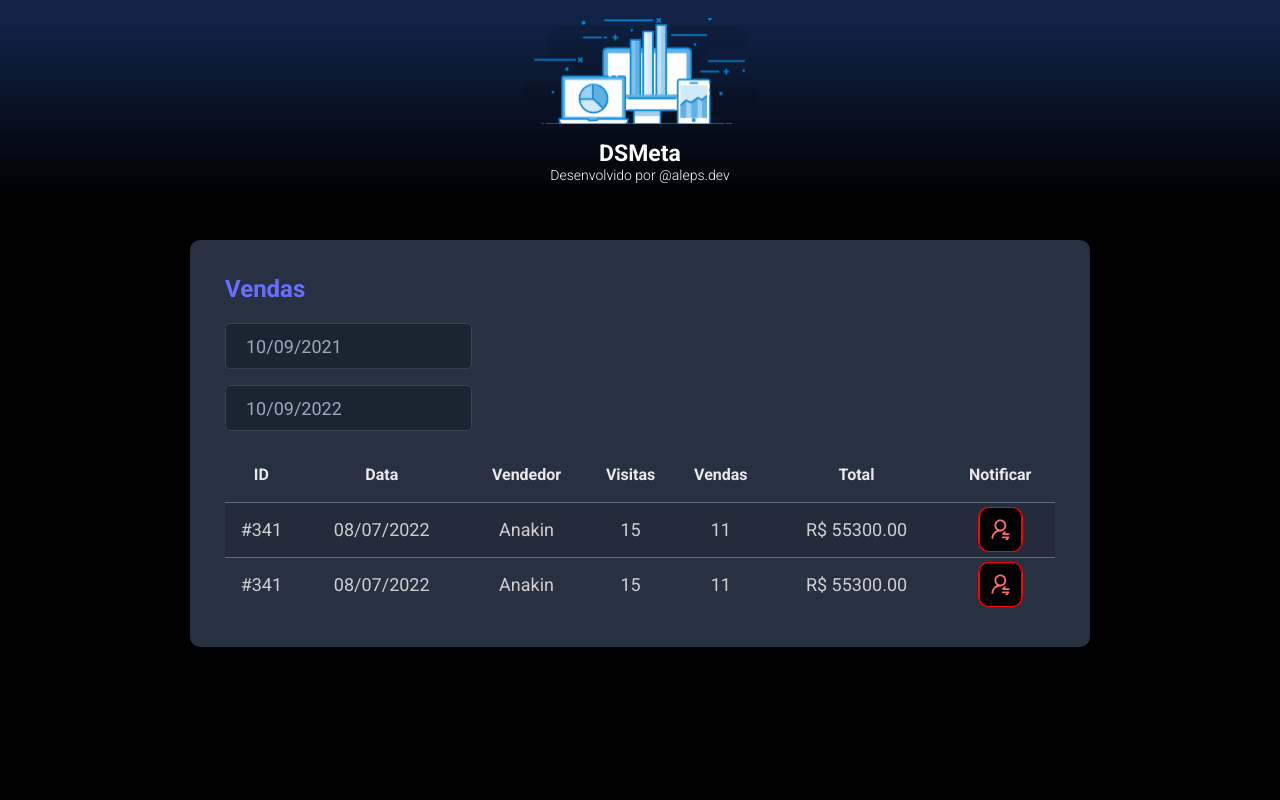
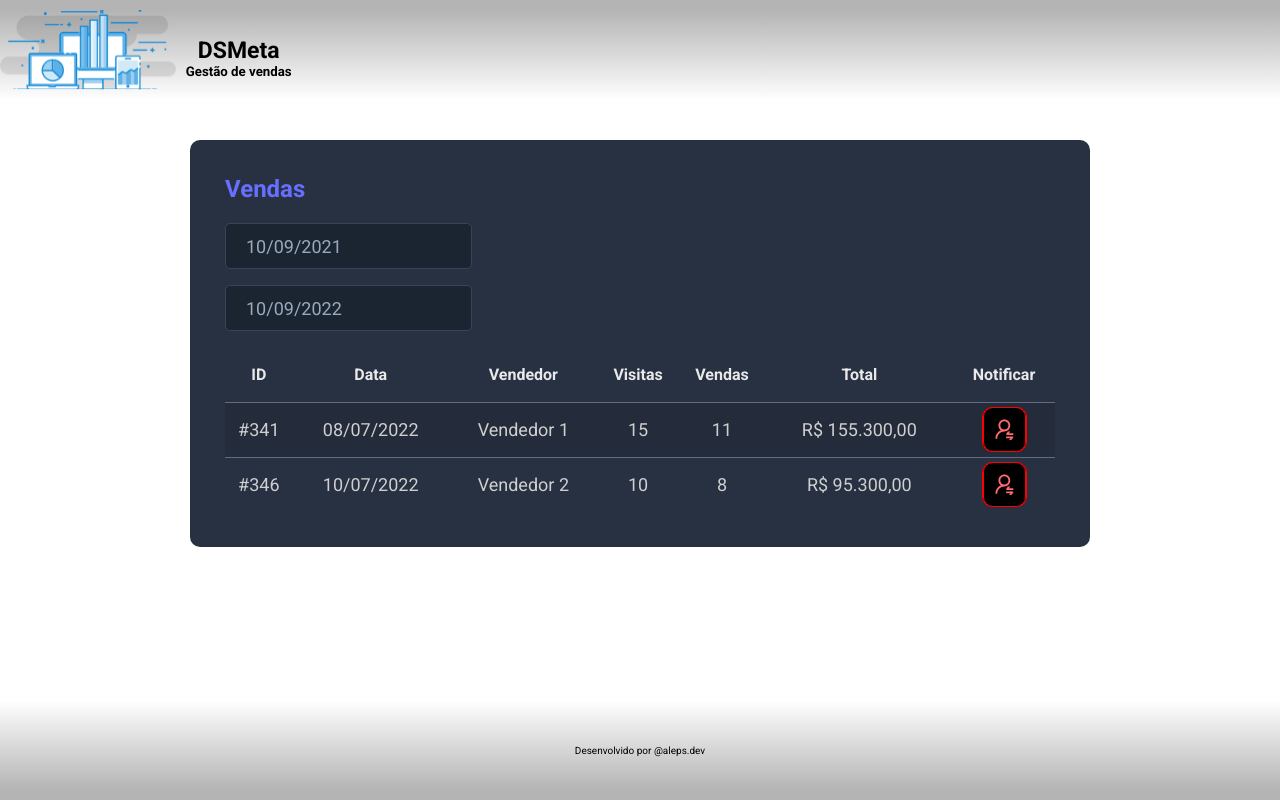
Before and after one commit to alepsdev/dsmeta-client, a React (Vite) app: page / in a window 1280 px wide. Built offline with nearby package versions, Linux system fonts and the light colour scheme.

Commit message:
style and add footer

```diff
--- a/src/App.tsx
+++ b/src/App.tsx
@@ -1,5 +1,7 @@
 import Header from "./components/Header"
 import SalesCard from "./components/SalesCard"
+import Footer from "./components/Footer"
+
 
 function App() {
   return(
@@ -12,6 +14,7 @@ function App() {
           </div>
         </section>
       </main>
+      <Footer/>
     </>
   )
 }
--- /dev/null
+++ b/src/components/Footer/index.tsx
@@ -0,0 +1,16 @@
+import "./styles.css"
+
+function Footer() {
+    return (
+        <footer>
+            <div className="dsmeta-credits-container">
+
+                <p>
+                    Desenvolvido por <a href="https://github.com/alepsdev">@aleps.dev</a>
+                </p>
+            </div>
+        </footer>
+    )
+}
+
+export default Footer
--- /dev/null
+++ b/src/components/Footer/styles.css
@@ -0,0 +1,18 @@
+footer {
+    background: linear-gradient(0deg,rgb(180, 180, 180) 10%, white 100%);
+    height: 100px;
+    width: 100%;
+    display: flex;
+    font-size: 10px;
+    align-items: center;
+    justify-content: center;
+    position: absolute;
+    bottom: 0;
+}
+
+.dsmeta-credits-container {
+    display: flex;
+    flex-direction: column;
+    align-items: center;
+    color: black;
+}
--- a/src/components/Header/index.tsx
+++ b/src/components/Header/index.tsx
@@ -6,10 +6,10 @@ function Header() {
         <header>
             <div className="dsmeta-logo-container">
                 <img src={logo} alt="DSMeta" />
+            </div>
+            <div className="dsmeta-logo-container">
                 <h1>DSMeta</h1>
-                <p>
-                    Desenvolvido por <a href="https://github.com/alepsdev">@aleps.dev</a>
-                </p>
+                <h5>Gestão de vendas</h5>
             </div>
         </header>
     )
--- a/src/components/Header/styles.css
+++ b/src/components/Header/styles.css
@@ -1,24 +1,28 @@
 header {
-    background: linear-gradient(180deg, #102347 10%, black 100%);
-    height: 200px;
+    background: linear-gradient(180deg,rgb(180, 180, 180) 10%, white 100%);
+    height: 100px;
     display: flex;
     align-items: center;
-    justify-content: center;
+    justify-content: flex-start;
 }
 
 .dsmeta-logo-container {
     display: flex;
     flex-direction: column;
     align-items: center;
+    color:black;
 }
 
 .dsmeta-logo-container img {
-    width: 235px;
+    width: 100%;
+    height: 80px;
+    margin-right: 10px;
 }
 
 .dsmeta-logo-container h1 {
     margin-top: 15px;
     font-size: 23px;
+    color: black;
 }
 
 .dsmeta-logo-container p {
--- a/src/components/SalesCard/index.tsx
+++ b/src/components/SalesCard/index.tsx
@@ -51,10 +51,10 @@ function SalesCard() {
                        <tr>
                             <td className="show992">#341</td>
                             <td className="show576">08/07/2022</td>
-                            <td>Anakin</td>
+                            <td>Vendedor 1</td>
                             <td className="show992">15</td>
                             <td className="show992">11</td>
-                            <td>R$ 55300.00</td>
+                            <td>R$ 155.300,00</td>
                             <td>
                                 <div className="dsmeta-red-btn-container">
                                     <div className="dsmeta-red-btn">
@@ -64,12 +64,12 @@ function SalesCard() {
                             </td>
                        </tr>
                        <tr>
-                            <td className="show992">#341</td>
-                            <td className="show576">08/07/2022</td>
-                            <td>Anakin</td>
-                            <td className="show992">15</td>
-                            <td className="show992">11</td>
-                            <td>R$ 55300.00</td>
+                            <td className="show992">#346</td>
+                            <td className="show576">10/07/2022</td>
+                            <td>Vendedor 2</td>
+                            <td className="show992">10</td>
+                            <td className="show992">8</td>
+                            <td>R$ 95.300,00</td>
                             <td>
                                 <div className="dsmeta-red-btn-container">
                                     <div className="dsmeta-red-btn">
--- a/src/index.css
+++ b/src/index.css
@@ -9,7 +9,7 @@
 
 body,
 html {
-  background-color: #000;
+  background-color: white;
   color: #fff;
 }
 
```
